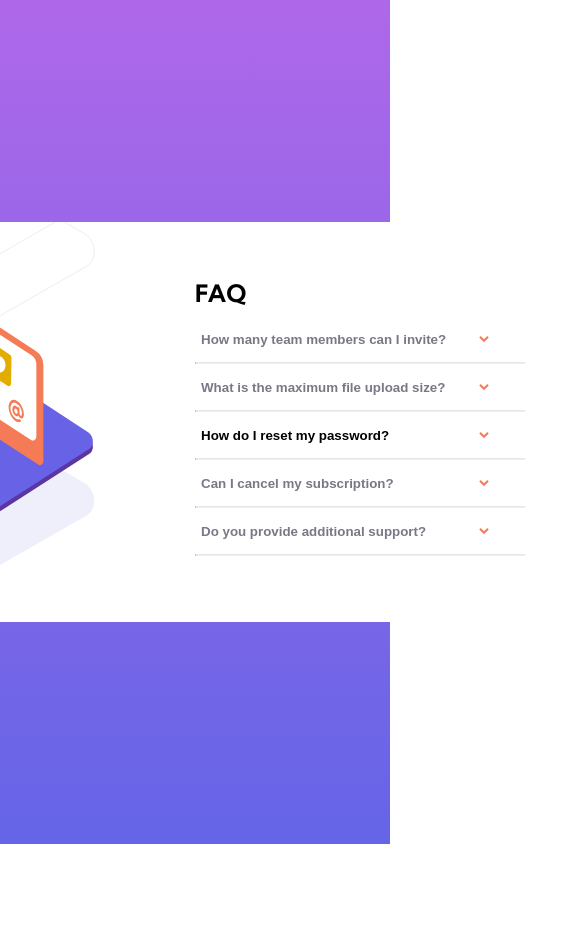
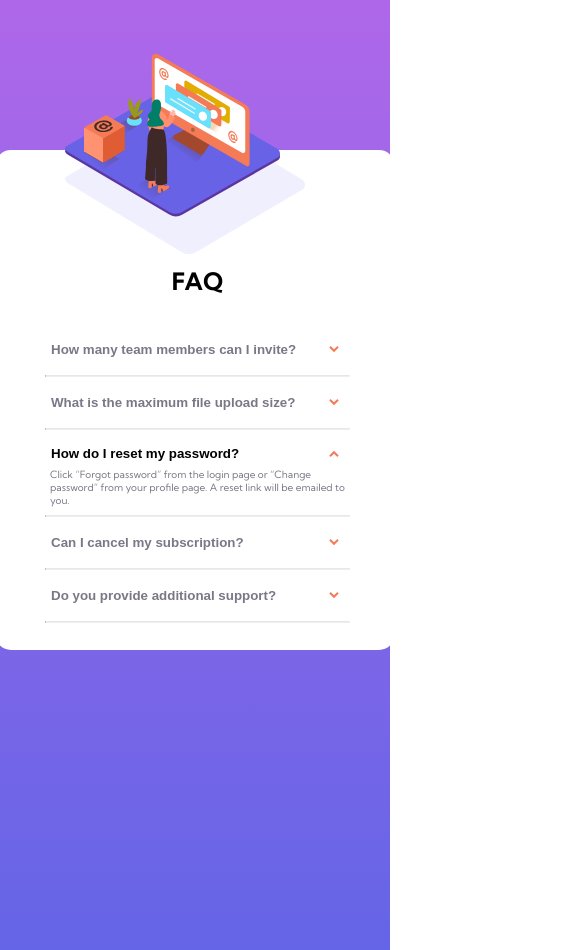
Before and after one commit to ClaireFarrugia/FAQ-accordion-card, a plain HTML site: page index.html in a window 390 px wide. Both pictures are taken after a click on the button "How do I reset my password?". Shown: the whole page, 585 px wide, since content can reach past the window. Before the commit the page ends 908 px from the top, so only its background shows below. Drawn offline with Linux system fonts and the light colour scheme.

Commit message:
Add files via upload

```diff
--- a/index.html
+++ b/index.html
@@ -9,6 +9,7 @@
   <link rel="preconnect" href="https://fonts.googleapis.com">
   <link rel="preconnect" href="https://fonts.gstatic.com" crossorigin>
   <link href="https://fonts.googleapis.com/css2?family=Kumbh+Sans:wght@400;700&display=swap" rel="stylesheet">
+  <script src="script.js"></script>
 
   <title>Frontend Mentor | FAQ Accordion Card</title>
 
@@ -20,35 +21,35 @@
   <div id="card">
 
 
+  <img id="illustration" src="images/illustration-woman-online-desktop.svg" alt="illustration of a woman looking at a computer">
   <img id="box" src="images/illustration-box-desktop.svg" alt="orange box with at sign on top">
-  <img id="illustration" src="images/illustration-woman-online-desktop.svg" alt="illustration of a woman looking at a computer">
-
 
   <div id="text">
   <h1>FAQ</h1>
 
-  <button id="A">How many team members can I invite?<img class="arrow" src="images/icon-arrow-down.svg" alt="arrow"></button>
-  <hr>
+  <button onclick="expand('A')" id="QA">How many team members can I invite?<img id="arrowA" src="images/icon-arrow-down.svg" alt="arrow"></button>
+
   <p id="PA">You can invite up to 2 additional users on the Free plan. There is no limit on
   team members for the Premium plan.</p>
+  <hr>
 
-  <button id="B">What is the maximum file upload size?<img class="arrow" src="images/icon-arrow-down.svg" alt="arrow"></button>
+  <button onclick="expand('B')" id="QB">What is the maximum file upload size?<img id="arrowB" src="images/icon-arrow-down.svg" alt="arrow"></button>
+  <p id="PB">No more than 2GB. All files in your account must fit your allotted storage space.</p>
   <hr>
-  <p id="PB">No more than 2GB. All files in your account must fit your allotted storage space.</p>
 
-  <button id="C">How do I reset my password?<img class="arrow" src="images/icon-arrow-down.svg" alt="arrow"></button>
-  <hr>
+  <button onclick="expand('C')" id="QC">How do I reset my password?<img id="arrowC" src="images/icon-arrow-down.svg" alt="arrow"></button>
   <p id="PC">Click “Forgot password” from the login page or “Change password” from your profile page.
   A reset link will be emailed to you.</p>
+  <hr>
 
-  <button id="D">Can I cancel my subscription?<img class="arrow" src="images/icon-arrow-down.svg" alt="arrow"></button>
+  <button onclick="expand('D')" id="QD">Can I cancel my subscription?<img id="arrowD" src="images/icon-arrow-down.svg" alt="arrow"></button>
+  <p id="PD">Yes! Send us a message and we’ll process your request no questions asked.</p>
   <hr>
-  <p id="PD">Yes! Send us a message and we’ll process your request no questions asked.</p>
 
-  <button id="E">Do you provide additional support?<img class="arrow" src="images/icon-arrow-down.svg" alt="arrow"></button>
+  <button onclick="expand('E')" id="QE">Do you provide additional support?<img id="arrowE" src="images/icon-arrow-down.svg" alt="arrow"></button>
+  <p id="PE">Chat and email support is available 24/7. Phone lines are open during normal business hours.</p>
   <hr>
-  <p id="PE">Chat and email support is available 24/7. Phone lines are open during normal business hours.</p>
-  </div>
+</div>
 
   </div>
 </div>
--- /dev/null
+++ b/script.js
@@ -0,0 +1,26 @@
+
+let openQuestion = null
+
+function expand(selectedQuestion){
+
+    if (openQuestion !== null){
+        let previousQuestion = document.getElementById("Q"+openQuestion)
+        let previousAnswer = document.getElementById("P"+openQuestion)
+        let previousArrow = document.getElementById("arrow"+openQuestion)
+        previousQuestion.removeAttribute("class")
+        previousAnswer.removeAttribute("class")
+        previousArrow.removeAttribute("class")
+    }
+
+
+    if(openQuestion !== selectedQuestion){
+    let question = document.getElementById("Q"+selectedQuestion)
+    let answer = document.getElementById("P"+selectedQuestion)
+    let arrow = document.getElementById("arrow"+selectedQuestion)
+    question.setAttribute("class", "clicked")
+    answer.setAttribute("class", "show")
+    arrow.setAttribute("class", "flip")
+    openQuestion = selectedQuestion}
+
+    else{openQuestion = null}
+}
--- a/styles.css
+++ b/styles.css
@@ -24,21 +24,23 @@ html{
     align-items: center;
     justify-content: center;
     height: 100%;
+    overflow: hidden;
   }
 
 #illustration{
-    width: 350px;
+    width: 50%;
     height: 300px;
-    overflow: visible;
-    object-position: -52px 35px;
+    overflow: hidden;
+    object-position: -80px;
+    margin: auto;
 }
 
 #box{
-    object-position: -65px 159px;
-    height: 140px;
-    width: 140px;
-    overflow: visible;
+    height: 165px;
+    width: 165px;
     position: absolute;
+    translate: -55% 105%;
+
 }
 
 
@@ -47,7 +49,7 @@ html{
     border-radius: 16px;
     display: flex;
     width: 800px;
-    height: 400px;
+    height: 450px;
     margin: auto;
     top: 0;
     left: 0;
@@ -55,7 +57,7 @@ html{
     bottom: 0;
     background-image: url(images/bg-pattern-desktop.svg);
     background-repeat: no-repeat;
-    background-position: top -280px left -500px;
+    background-position: top -210px left -480px;
     background-size: cover;
 }
 
@@ -71,11 +73,13 @@ p{
     width: 0px;
     margin: 0px;
     padding: 0px;
+    color: hsl(240, 6%, 50%);
 }
 
 #text{
-    width: 70%;
-    padding: 40px 70px 50px 50px;
+    width: 50%;
+    padding: 40px 70px 50px 0px;
+    box-sizing: border-box;
 }
 
 button{
@@ -86,7 +90,7 @@ button{
     justify-content: space-between;
     color: hsl(240, 6%, 50%);
     font-weight: bold;
-    height: 30px;
+    height: 35px;
     width: 300px;
 }
 
@@ -94,6 +98,70 @@ hr{
     border-top: 1px solid hsl(240, 5%, 91%);
 }
 
-button:focus{
+button:hover{
+    color: hsl(14, 88%, 65%);
+    cursor: pointer;
+}
+
+.flip{
+    transform: scaleY(-1);
+
+}
+
+.show{
+    visibility: visible;
+    height: auto;
+    width: auto;
+    margin: auto;
+    margin-left: 5px;
+    padding: auto;
+    font-size: x-small;
+    width: 300px;
+}
+
+.clicked{
     color: black;
+    height: 30px;
 }
+
+@media screen and (max-width: 575px) {
+
+    body{
+        overflow: scroll;
+        height: 100%;
+    }
+    #card{
+        height: 500px;
+        width: 400px;
+        background-image: url(images/bg-pattern-mobile.svg);
+        margin-top: 150px;
+        margin-bottom: 300px;
+        background-position: top 0px left 70px;
+        background-size: auto;
+    }
+
+    #illustration{
+        content: url(images/illustration-woman-online-mobile.svg);
+        width: 55%;
+        object-position: 70px -165px;
+        overflow: visible;
+        position: absolute;
+    }
+
+    #box{
+        visibility: hidden;
+        height: 0px;
+        width: 0px;
+    }
+
+    #text{
+        box-sizing: unset;
+        width: auto;
+        padding: 100px 50px 0px 50px;
+    }
+
+    h1{
+        padding-bottom: 20px;
+        text-align: center;
+    }
+}
```
